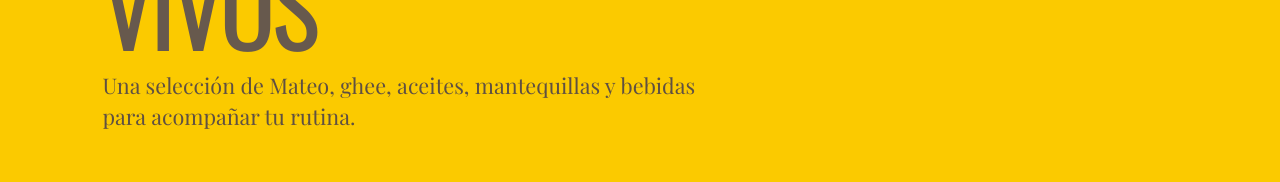
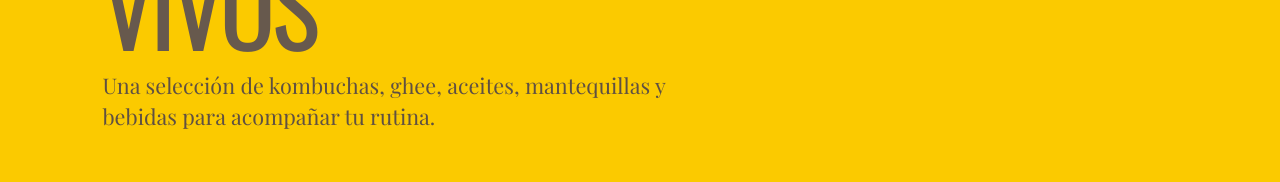
Before and after one commit to Mateoac1998/wandra.com.co, a Next.js app: page /productos in a window 1280 px wide. Shown: the part 314-496 px from the top of the page. Built offline with nearby package versions, Linux system fonts and the light colour scheme; a web font is replaced by a local one.

Commit message:
feat: normalize kombucha brand and palette

```diff
--- a/app/productos/page.tsx
+++ b/app/productos/page.tsx
@@ -4,7 +4,7 @@ import { absoluteUrl, site } from '@/lib/site';
 
 export const metadata: Metadata = {
   title: `Productos | ${site.shortName}`,
-  description: 'Conoce Mateo, ghee, aceites, mantequillas y bebidas funcionales de Wandra.',
+  description: 'Conoce las kombuchas, ghee, aceites, mantequillas y bebidas funcionales de Wandra.',
   alternates: { canonical: '/productos' },
 };
 
@@ -15,7 +15,7 @@ export default function ProductsPage() {
   }, {});
 
   return <main className="content-page catalog-page">
-    <header className="content-hero"><a className="mini-logo" href="/" aria-label="Volver al inicio">Wandra</a><p className="eyebrow">Tienda Wandra</p><h1>ALIMENTOS<br /><i>VIVOS</i></h1><p>Una selección de Mateo, ghee, aceites, mantequillas y bebidas para acompañar tu rutina.</p></header>
+    <header className="content-hero"><a className="mini-logo" href="/" aria-label="Volver al inicio">Wandra</a><p className="eyebrow">Tienda Wandra</p><h1>ALIMENTOS<br /><i>VIVOS</i></h1><p>Una selección de kombuchas, ghee, aceites, mantequillas y bebidas para acompañar tu rutina.</p></header>
     {Object.entries(byCategory).map(([category, items]) => <section className="catalog-group" key={category} aria-labelledby={`category-${category}`}><h2 id={`category-${category}`}>{category}</h2><div className="catalog-grid">{items.map((product) => <article className="catalog-card" key={product.slug}><img src={product.image} alt={product.name} loading="lazy" decoding="async" /><div><p className="catalog-card-category">{product.category}</p><h3>{product.name}</h3><p>{product.description}</p><strong>Desde {formatCOP(Math.min(...product.variants.map((variant) => variant.price)))}</strong><a className="text-link" href={`/productos/${product.slug}`}>Ver producto <span>↗</span></a></div></article>)}</div></section>)}
     <script type="application/ld+json" dangerouslySetInnerHTML={{ __html: JSON.stringify({ '@context': 'https://schema.org', '@type': 'ItemList', name: 'Productos Wandra', itemListElement: products.map((product, index) => ({ '@type': 'ListItem', position: index + 1, url: absoluteUrl(`/productos/${product.slug}`), name: product.name })) }) }} />
   </main>;
```
